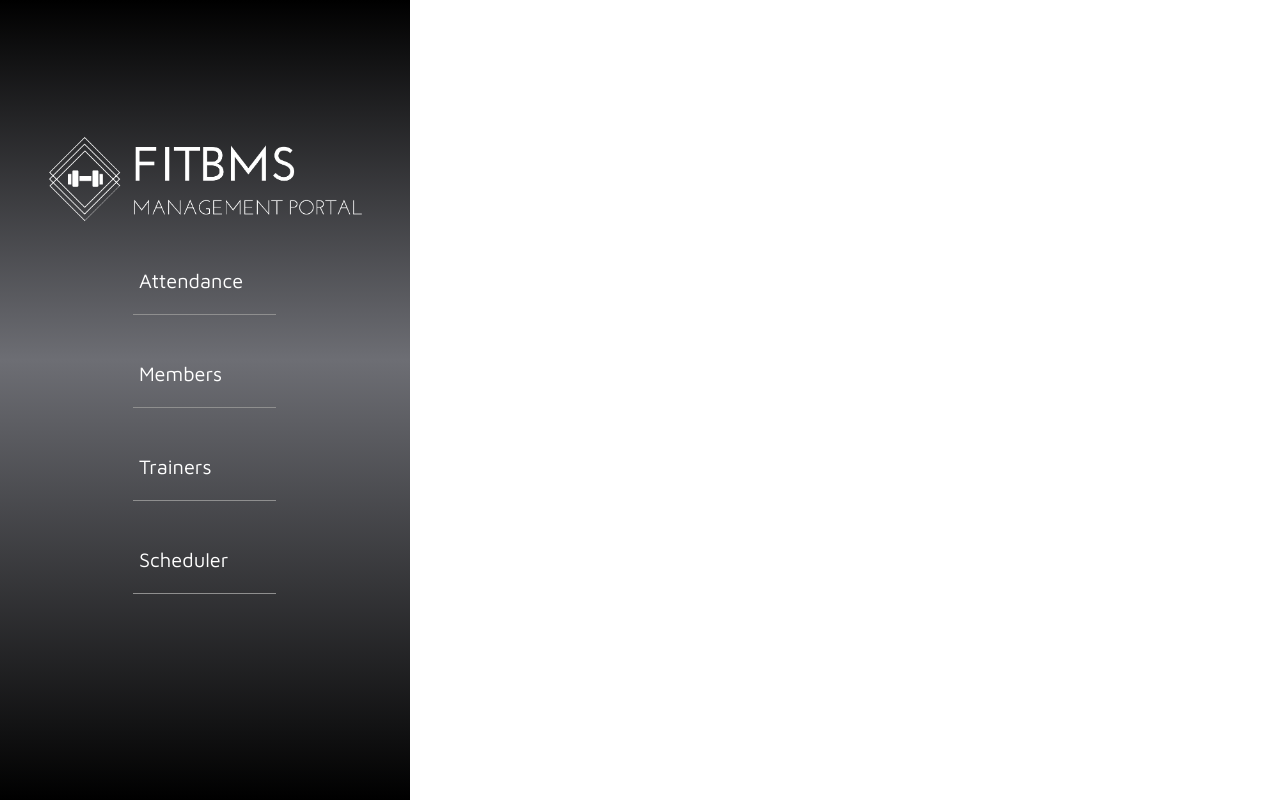
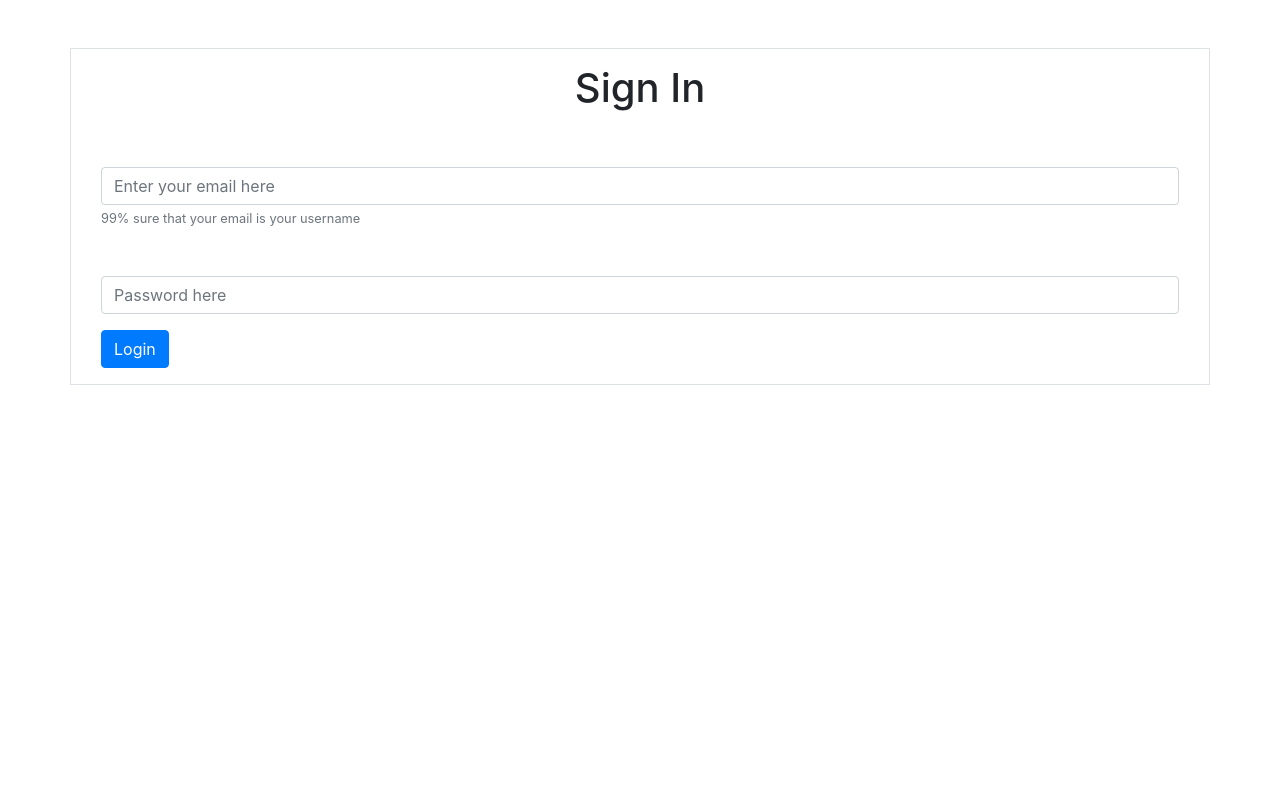
Before and after one commit to dgaujero/FitBMS, a React (Create React App) app in the folder client/: page /manage in a window 1280 px wide. Built offline with nearby package versions, Linux system fonts and the light colour scheme; no server answers.

Commit message:
added auth to manage app

```diff
--- a/client/src/App.js
+++ b/client/src/App.js
@@ -1,12 +1,10 @@
 import React from "react";
 import { BrowserRouter as Router, Route } from "react-router-dom";
-// import fire from "./config/fire";
 import CheckIn from "./pages/checkIn";
-import Manage from './pages/manage';
 import MemberPortal from './pages/memberPortal';
 import MemberPage from "./components/memberPage";
-// import Video from "./components/Video/Video";
-// import SelectPage from "./pages/selectPage";
+import ModalExample from './components/CheckIn/modal'
+import Home from "./components/Manage/home";
 
 class App extends React.Component {
 
@@ -17,8 +15,10 @@ class App extends React.Component {
         <Router>
           <Route path="/checkin" component={CheckIn} />
           <Route path="/memberportal" component={MemberPortal} />
-          <Route path="/manage" component={Manage} />
+          <Route path="/manage" component={Home} />
           <Route path="/member" component={MemberPage} />
+          <Route path="/modal" component={ModalExample} />
+
 
         </Router>
       </div>
--- a/client/src/components/CheckIn/modal.js
+++ b/client/src/components/CheckIn/modal.js
@@ -15,9 +15,13 @@ const ModalExample = (props) => {
     <div>
       <Button color="danger" onClick={toggle}>{buttonLabel}</Button>
       <Modal isOpen={modal} toggle={toggle} className={className}>
-        <ModalHeader toggle={toggle}>Modal title</ModalHeader>
+        <ModalHeader toggle={toggle}>Please Sign In</ModalHeader>
         <ModalBody>
-          Lorem ipsum dolor sit amet, consectetur adipisicing elit, sed do eiusmod tempor incididunt ut labore et dolore magna aliqua. Ut enim ad minim veniam, quis nostrud exercitation ullamco laboris nisi ut aliquip ex ea commodo consequat. Duis aute irure dolor in reprehenderit in voluptate velit esse cillum dolore eu fugiat nulla pariatur. Excepteur sint occaecat cupidatat non proident, sunt in culpa qui officia deserunt mollit anim id est laborum.
+          <form>
+          <input type='email'></input>
+          <input type='password'></input>
+          <button type='submit'></button>
+          </form>
         </ModalBody>
         <ModalFooter>
           <Button color="primary" onClick={toggle}>Do Something</Button>{' '}
--- a/client/src/components/Manage/attendance.js
+++ b/client/src/components/Manage/attendance.js
@@ -1,6 +1,7 @@
 import React, { Component } from "react";
 import axios from 'axios';
 import './manage.css';
+import fire from '../../config/fire'
 
 class Attendance extends Component {
     constructor(props) {
@@ -29,11 +30,15 @@ class Attendance extends Component {
             </div>
         ))
     }
+    logout = () => {
+        fire.auth().signOut();
+
+    }
     render() {
         return (
             <div className="attendance-container">
                 Checked In Members: {this.renderCheckedIn()}
-
+                <button type ="submit" href="" onClick={this.logout}>Sign Out</button>
             </div>
         )
     }
--- /dev/null
+++ b/client/src/components/Manage/home.js
@@ -0,0 +1,86 @@
+import React, { Component } from 'react';
+import { Button, Form, FormGroup, Label, Input, FormText, Container, Col } from 'reactstrap';
+import fire from "../../config/fire"
+import Manage from "../../pages/manage"
+
+class Home extends Component {
+    constructor(props) {
+        super(props);
+
+        this.state = {
+            adminAuth: ['ikUDoCnJfgRrhD00SMFOOzfvaK43', 'Wv4DvXf3jhScMkVfF1eth2mW4CV2', 'WUCKiKRdLXS4EsYmDFiHGXPIpU93'],
+            email: '',
+            password: ''
+        }
+    }
+
+    componentDidMount() {
+        this.authListener();
+    }
+
+    authListener() {
+        fire.auth().onAuthStateChanged((adminAuth) => {
+            if (adminAuth) {
+                this.setState({ adminAuth });
+                console.log(adminAuth);
+            }
+            else {
+                this.setState({ adminAuth: null });
+            }
+        });
+    }
+
+
+    login = (e) =>{
+            e.preventDefault();
+            fire.auth().signInWithEmailAndPassword(this.state.email, this.state.password)
+            .then((u) => {}).catch((error) => {
+                console.log(error);
+            })
+        }
+
+    handleInputChange = (e) => {
+    this.setState({ [e.target.name] : e.target.value});
+}
+
+
+
+    render() {
+        if (this.state.adminAuth) {
+            return (
+                <div className="App">
+                    <Manage></Manage>
+                </div>
+            )
+        }
+        return (
+            <div className="App">
+                <Container className="border mt-5 pb-3">
+                    <h1>Sign In</h1>
+                    <Col>
+                        <Form className="text-white">
+                            <FormGroup>
+                                <Label for="userEmail">Username</Label>
+                                <Input type="email" value={this.state.email} onChange={this.handleInputChange} name="email" id="userEmail" placeholder="Enter your email here" />
+                                <FormText>99% sure that your email is your username</FormText>
+                            </FormGroup>
+                            <FormGroup>
+                                <Label for="userPassword">Password</Label>
+                                <Input type="password" value={this.state.password} onChange={this.handleInputChange} name="password" id="userPassword" placeholder="Password here" />
+                            </FormGroup>
+
+                            <Button color="primary" onClick={this.login}>Login</Button>
+
+                        </Form>
+                    </Col>
+
+
+                </Container>
+
+
+            </div>
+        )
+    };
+}
+
+export default Home;
```
